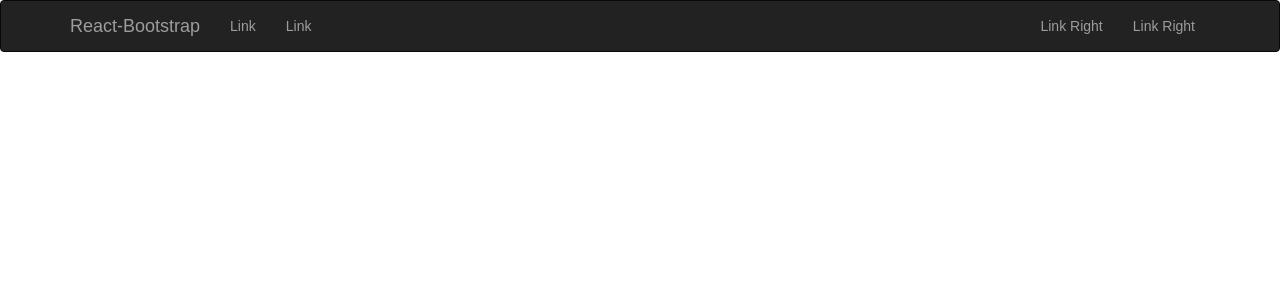
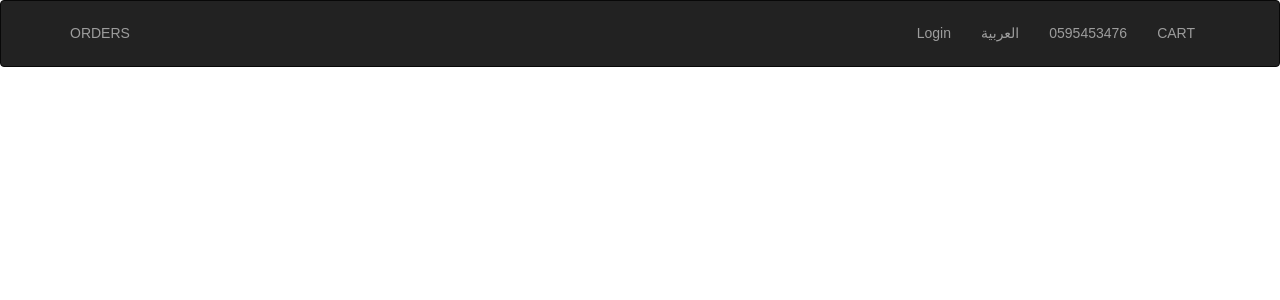
Before and after one commit to abdallah94/order-react, a React (Create React App) app: page / in a window 1280 px wide. Shown: the top 300 px of the page. Built offline with nearby package versions, Linux system fonts and the light colour scheme.

Commit message:
added navItems to navbar

```diff
--- a/src/app/shared/dashboard/Dashboard.jsx
+++ b/src/app/shared/dashboard/Dashboard.jsx
@@ -5,25 +5,24 @@ import "./style.css";
 
 import React, {Component} from "react";
 import {Navbar,Nav,NavItem} from 'react-bootstrap';
+import {Link} from 'react-router';
 
 class Dashboard extends Component {
     render() {
         return (
             <Navbar inverse collapseOnSelect>
                 <Navbar.Header>
-                    <Navbar.Brand>
-                        <a href="#">React-Bootstrap</a>
+                    <Navbar.Brand>{/*TODO:ADD LOGO*/}
+                        <Link to="/"><h5>ORDERS</h5></Link>
                     </Navbar.Brand>
                     <Navbar.Toggle />
                 </Navbar.Header>
                 <Navbar.Collapse>
-                    <Nav>
-                        <NavItem eventKey={1} href="#">Link</NavItem>
-                        <NavItem eventKey={2} href="#">Link</NavItem>
-                    </Nav>
                     <Nav pullRight>
-                        <NavItem eventKey={1} href="#">Link Right</NavItem>
-                        <NavItem eventKey={2} href="#">Link Right</NavItem>
+                        <NavItem eventKey={1}><h5>Login</h5></NavItem>
+                        <NavItem eventKey={2} href="#"><h5>العربية</h5></NavItem>
+                        <NavItem eventKey={3}><h5>0595453476</h5></NavItem>
+                        <NavItem eventKey={4}><h5>CART</h5></NavItem>
                     </Nav>
                 </Navbar.Collapse>
             </Navbar>
```
